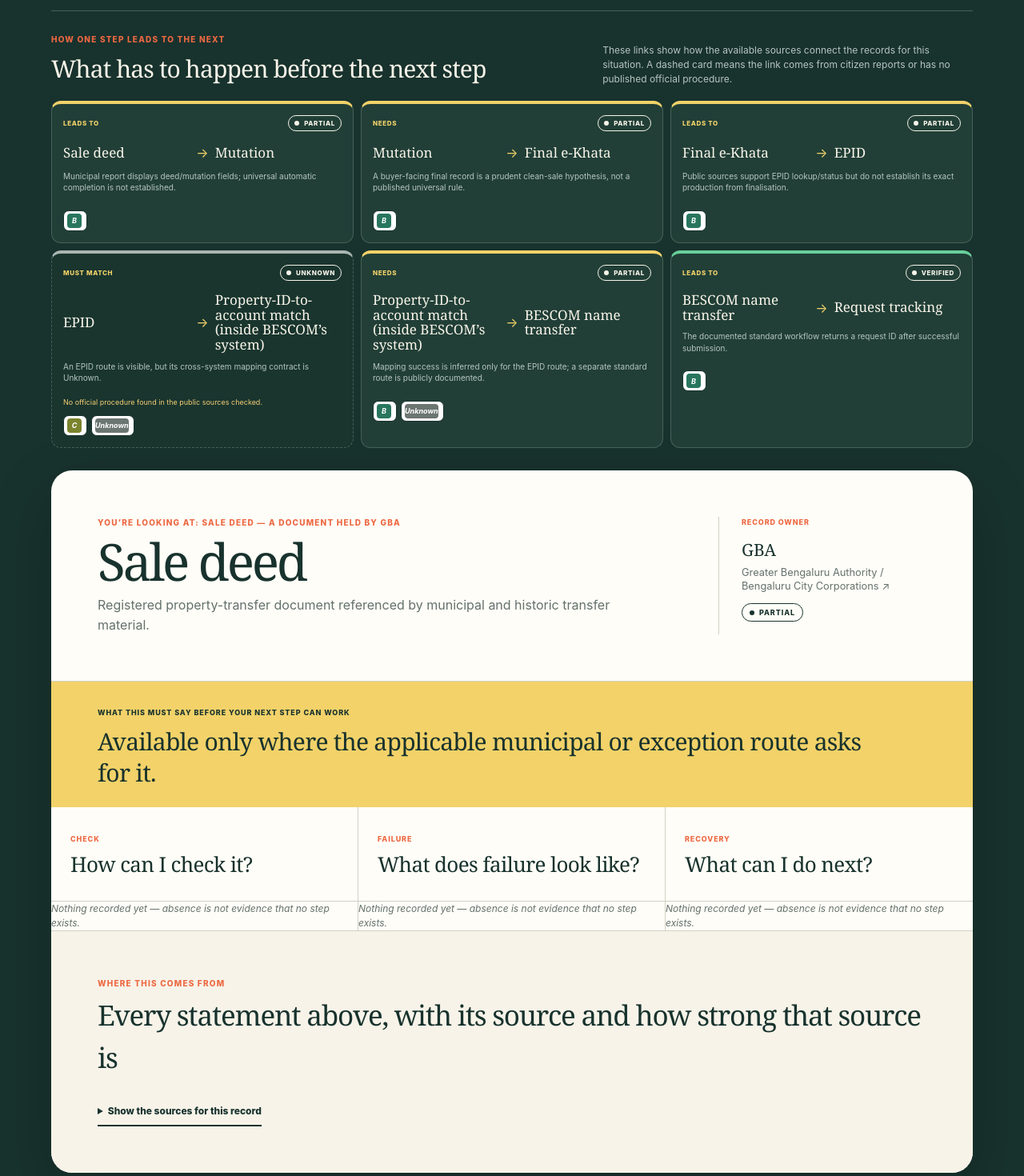
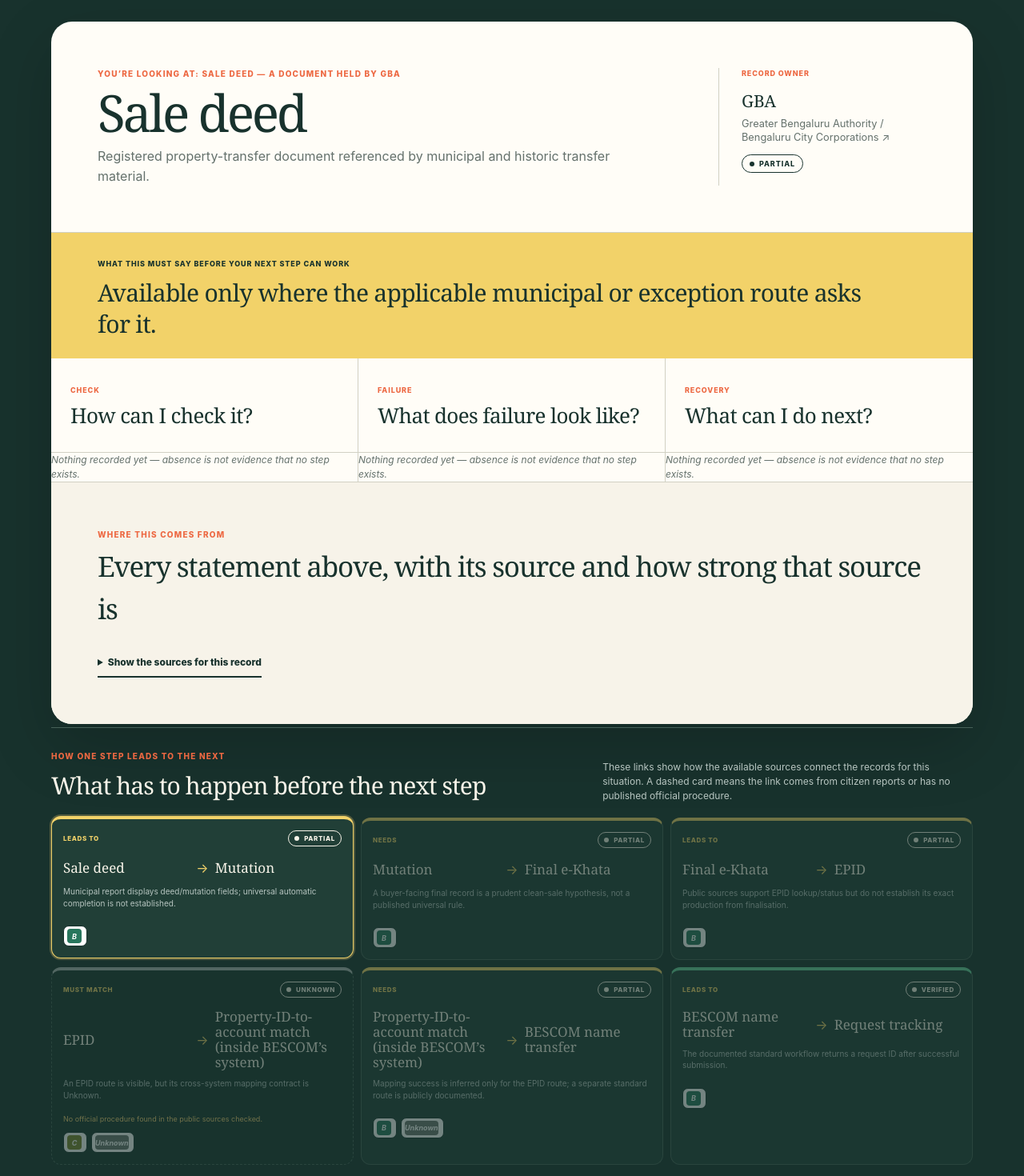
Before and after one commit to salmanneedsajob/public-service-dependency-atlas, a Next.js app: page /bescom in a window 1280 px wide. Shown: the part 4100-5570 px from the top of the page at 80% size. Built offline with nearby package versions, Linux system fonts and the light colour scheme.

Commit message:
fix: clarify record chain selection

```diff
--- a/app/globals.css
+++ b/app/globals.css
@@ -394,7 +394,8 @@ h1 {
   transition: transform .2s ease, background .2s ease;
 }
 .node:hover { transform: translateY(-3px); background: #2a5147; }
-.node.focused { background: #315c50; outline: 3px solid var(--yellow); outline-offset: 4px; }
+.node.focused { border-color: #fff7bf; background: #3a6b5c; box-shadow: 0 0 0 3px var(--yellow), 0 0 0 7px rgba(243, 205, 116, .32); transform: translateY(-4px); }
+.node:focus-visible { outline: 3px solid var(--yellow); outline-offset: 4px; }
 .node.status-border-verified { border-top-color: #68d09c; }
 .node.status-border-partial { border-top-color: var(--yellow); }
 .node.status-border-contested { border-top-color: var(--orange); }
@@ -418,6 +419,9 @@ h1 {
 .relationship.status-border-unknown { border-top-color: #aab5b1; }
 .relationship.relationship-undocumented { border-style: dashed; background: #19352e; }
 .relationship.relationship-undocumented { border-top-style: solid; }
+.relationship { transition: opacity .2s ease, border-color .2s ease, box-shadow .2s ease, transform .2s ease; }
+.relationship-muted { opacity: .4; }
+.relationship-active { border-color: var(--yellow); box-shadow: 0 0 0 2px rgba(243, 205, 116, .28); transform: translateY(-2px); }
 
 .explorer-page { min-height: 100vh; background: #e8ece9; color: #18231f; }
 .explorer-header { border-bottom: 1px solid #b6c0ba; background: #f8faf8; }.explorer-header nav a { color: #3e5048; }
--- a/components/LedgerEntry.tsx
+++ b/components/LedgerEntry.tsx
@@ -1,6 +1,6 @@
 'use client';
 
-import { useMemo, useState } from 'react';
+import { useEffect, useMemo, useRef, useState } from 'react';
 import Link from 'next/link';
 import type { Detail, EvidenceGrade, Ledger, RecordStatus } from '@/lib/ledger-types';
 import { buildSourceGroups, sourceGroupSummary, type DisplaySource, type SourceGroupKind } from '@/lib/source-groups';
@@ -238,6 +238,28 @@ export default function LedgerEntry({ service, ledger }: { service: string; ledg
   const [selectedNodeId, setSelectedNodeId] = useState(ledger.scenarios[0]?.pathNodeIds[0] ?? '');
   const [roadblockCategory, setRoadblockCategory] = useState<'all' | RoadblockCategory>('all');
   const [showAllRoadblocks, setShowAllRoadblocks] = useState(false);
+  const nodeDetailRef = useRef<HTMLElement>(null);
+  const shouldRevealSelectedNode = useRef(false);
+
+  useEffect(() => {
+    if (!shouldRevealSelectedNode.current) return;
+    shouldRevealSelectedNode.current = false;
+
+    const frame = window.requestAnimationFrame(() => {
+      const detail = nodeDetailRef.current;
+      if (!detail) return;
+
+      const { top, bottom } = detail.getBoundingClientRect();
+      if (top >= 0 && bottom <= window.innerHeight) return;
+
+      detail.scrollIntoView({
+        behavior: window.matchMedia('(prefers-reduced-motion: reduce)').matches ? 'auto' : 'smooth',
+        block: 'start',
+      });
+    });
+
+    return () => window.cancelAnimationFrame(frame);
+  }, [selectedNodeId]);
 
   const selectedScenario = useMemo(
     () => ledger.scenarios.find((scenario) => scenario.id === selectedScenarioId),
@@ -304,6 +326,11 @@ export default function LedgerEntry({ service, ledger }: { service: string; ledg
     setSelectedScenarioId(id);
     setSelectedNodeId(scenario.pathNodeIds[0] ?? '');
     setShowAllRoadblocks(false);
+  }
+
+  function selectNode(id: string) {
+    shouldRevealSelectedNode.current = true;
+    setSelectedNodeId(id);
   }
 
   return (
@@ -440,7 +467,7 @@ export default function LedgerEntry({ service, ledger }: { service: string; ledg
                 <button
                   id={node.id}
                   className={`node status-border-${node.status} ${selectedNode?.id === node.id ? 'focused' : ''}`}
-                  onClick={() => setSelectedNodeId(node.id)}
+                  onClick={() => selectNode(node.id)}
                   aria-pressed={selectedNode?.id === node.id}
                 >
                   <span className="node-topline">
@@ -461,50 +488,8 @@ export default function LedgerEntry({ service, ledger }: { service: string; ledg
           })}
         </div>
 
-        <section className="relationship-chain" aria-labelledby="relationship-heading">
-          <div className="relationship-heading">
-            <div>
-              <p className="eyebrow">How one step leads to the next</p>
-              <h3 id="relationship-heading">What has to happen before the next step</h3>
-            </div>
-            <p>These links show how the available sources connect the records for this situation. A dashed card means the link comes from citizen reports or has no published official procedure.</p>
-          </div>
-          <div className="relationship-list">
-            {activeEdges.map((edge) => {
-              const fromNode = ledger.nodes.find((node) => node.id === edge.fromNodeId);
-              const toNode = ledger.nodes.find((node) => node.id === edge.toNodeId);
-              const grades = [...new Set(edge.claimIds
-                .map((claimId) => ledger.claims.find((claim) => claim.id === claimId)?.evidenceGrade)
-                .filter((grade): grade is EvidenceGrade => Boolean(grade)))];
-              const onlyCitizenEvidence = grades.length > 0 && grades.every((grade) => grade === 'E' || grade === 'F');
-              const undocumentedEdge = edge.status === 'unknown' || onlyCitizenEvidence;
-
-              return (
-                <article className={`relationship status-border-${edge.status} ${undocumentedEdge ? 'relationship-undocumented' : ''}`} key={edge.id}>
-                  <div className="relationship-topline">
-                    <span>{relationshipCopy[edge.relationship] ?? 'next step'}</span>
-                    <StatusBadge status={edge.status} compact />
-                  </div>
-                  <div className="relationship-nodes">
-                    <b>{fromNode ? publicNodeLabel(fromNode.label) : edge.fromNodeId}</b>
-                    <span aria-hidden="true">→</span>
-                    <b>{toNode ? publicNodeLabel(toNode.label) : edge.toNodeId}</b>
-                  </div>
-                  <p>{publicCopy(edge.label)}</p>
-                  {undocumentedEdge && <small className="edge-evidence-note">{onlyCitizenEvidence ? 'Reported by citizens; no official procedure found.' : 'No official procedure found in the public sources checked.'}</small>}
-                  <div className="relationship-grades" aria-label="Source strength for this link">
-                    {grades.length
-                      ? grades.map((grade) => <EvidenceBadge grade={grade} key={grade} />)
-                      : <span>No source record linked yet</span>}
-                  </div>
-                </article>
-              );
-            })}
-          </div>
-        </section>
-
         {selectedNode && (
-          <article className="node-detail" aria-live="polite">
+          <article className="node-detail" aria-live="polite" ref={nodeDetailRef}>
             <header className="node-detail-header">
               <div>
                 <p className="eyebrow">You’re looking at: {publicNodeLabel(selectedNode.label)} — a {recordType} held by {ownerName}</p>
@@ -548,6 +533,49 @@ export default function LedgerEntry({ service, ledger }: { service: string; ledg
             </section>
           </article>
         )}
+
+        <section className="relationship-chain" aria-labelledby="relationship-heading">
+          <div className="relationship-heading">
+            <div>
+              <p className="eyebrow">How one step leads to the next</p>
+              <h3 id="relationship-heading">What has to happen before the next step</h3>
+            </div>
+            <p>These links show how the available sources connect the records for this situation. A dashed card means the link comes from citizen reports or has no published official procedure.</p>
+          </div>
+          <div className="relationship-list">
+            {activeEdges.map((edge) => {
+              const fromNode = ledger.nodes.find((node) => node.id === edge.fromNodeId);
+              const toNode = ledger.nodes.find((node) => node.id === edge.toNodeId);
+              const grades = [...new Set(edge.claimIds
+                .map((claimId) => ledger.claims.find((claim) => claim.id === claimId)?.evidenceGrade)
+                .filter((grade): grade is EvidenceGrade => Boolean(grade)))];
+              const onlyCitizenEvidence = grades.length > 0 && grades.every((grade) => grade === 'E' || grade === 'F');
+              const undocumentedEdge = edge.status === 'unknown' || onlyCitizenEvidence;
+              const involvesSelectedNode = selectedNode && (edge.fromNodeId === selectedNode.id || edge.toNodeId === selectedNode.id);
+
+              return (
+                <article className={`relationship status-border-${edge.status} ${undocumentedEdge ? 'relationship-undocumented' : ''} ${involvesSelectedNode ? 'relationship-active' : 'relationship-muted'}`} key={edge.id}>
+                  <div className="relationship-topline">
+                    <span>{relationshipCopy[edge.relationship] ?? 'next step'}</span>
+                    <StatusBadge status={edge.status} compact />
+                  </div>
+                  <div className="relationship-nodes">
+                    <b>{fromNode ? publicNodeLabel(fromNode.label) : edge.fromNodeId}</b>
+                    <span aria-hidden="true">→</span>
+                    <b>{toNode ? publicNodeLabel(toNode.label) : edge.toNodeId}</b>
+                  </div>
+                  <p>{publicCopy(edge.label)}</p>
+                  {undocumentedEdge && <small className="edge-evidence-note">{onlyCitizenEvidence ? 'Reported by citizens; no official procedure found.' : 'No official procedure found in the public sources checked.'}</small>}
+                  <div className="relationship-grades" aria-label="Source strength for this link">
+                    {grades.length
+                      ? grades.map((grade) => <EvidenceBadge grade={grade} key={grade} />)
+                      : <span>No source record linked yet</span>}
+                  </div>
+                </article>
+              );
+            })}
+          </div>
+        </section>
       </section>
 
       {selectedJourney && (
```
